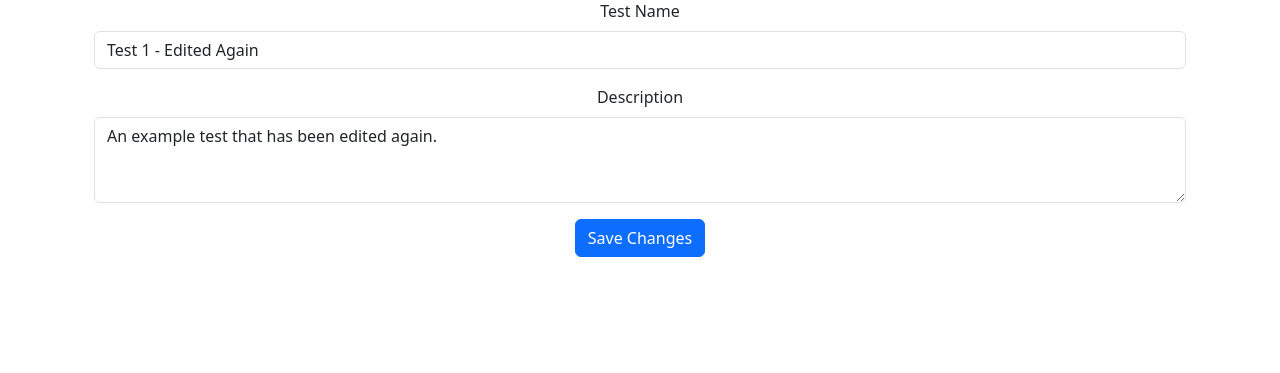
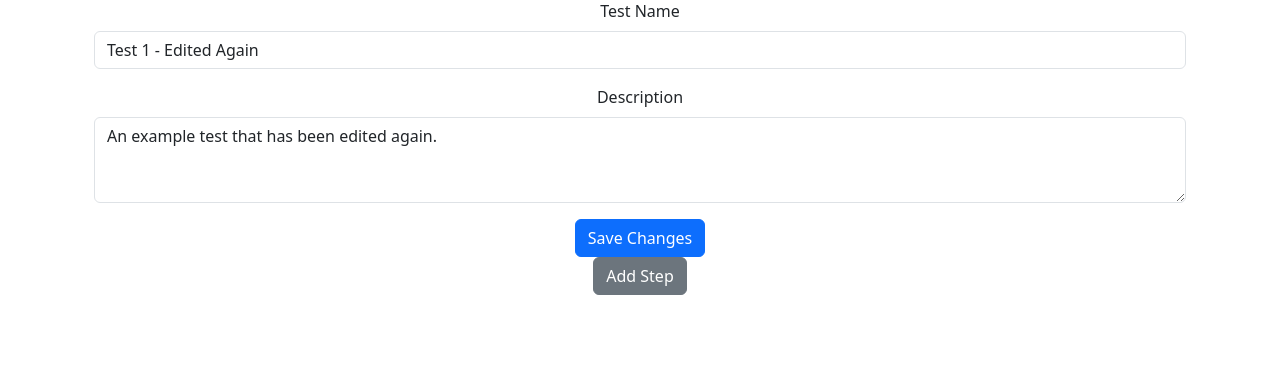
Before and after one commit to quantumGrail/testFlex, a Flask app: page /edit_test/1 in a window 1280 px wide. Shown: the part 171-544 px from the top of the page. Run offline with Flask 3, Linux system fonts and the light colour scheme; some libraries are stand-ins or nearby versions.

Commit message:
Add HTML items to hide test steps

```diff
--- a/application/templates/edit_test.html
+++ b/application/templates/edit_test.html
@@ -18,5 +18,18 @@
             </div>
             <button type="submit" class="btn btn-primary">Save Changes</button>
         </form>
+        <div id="test-step-form" style="display: none;">
+            <form>
+                <h2>Test Steps</h2>
+                <button type="submit" class="btn btn-primary">Submit Step</button>
+            </form>
+        </div>
+        <button id="add-step-btn" class="btn btn-secondary">Add Step</button>
     </div>
+
+    <script>
+        document.getElementById('add-step-btn').addEventListener('click', function() {
+            document.getElementById('test-step-form').style.display = 'block';
+        });
+    </script>
 {% endblock %}
```
Also changed, not shown: 2 other files.
